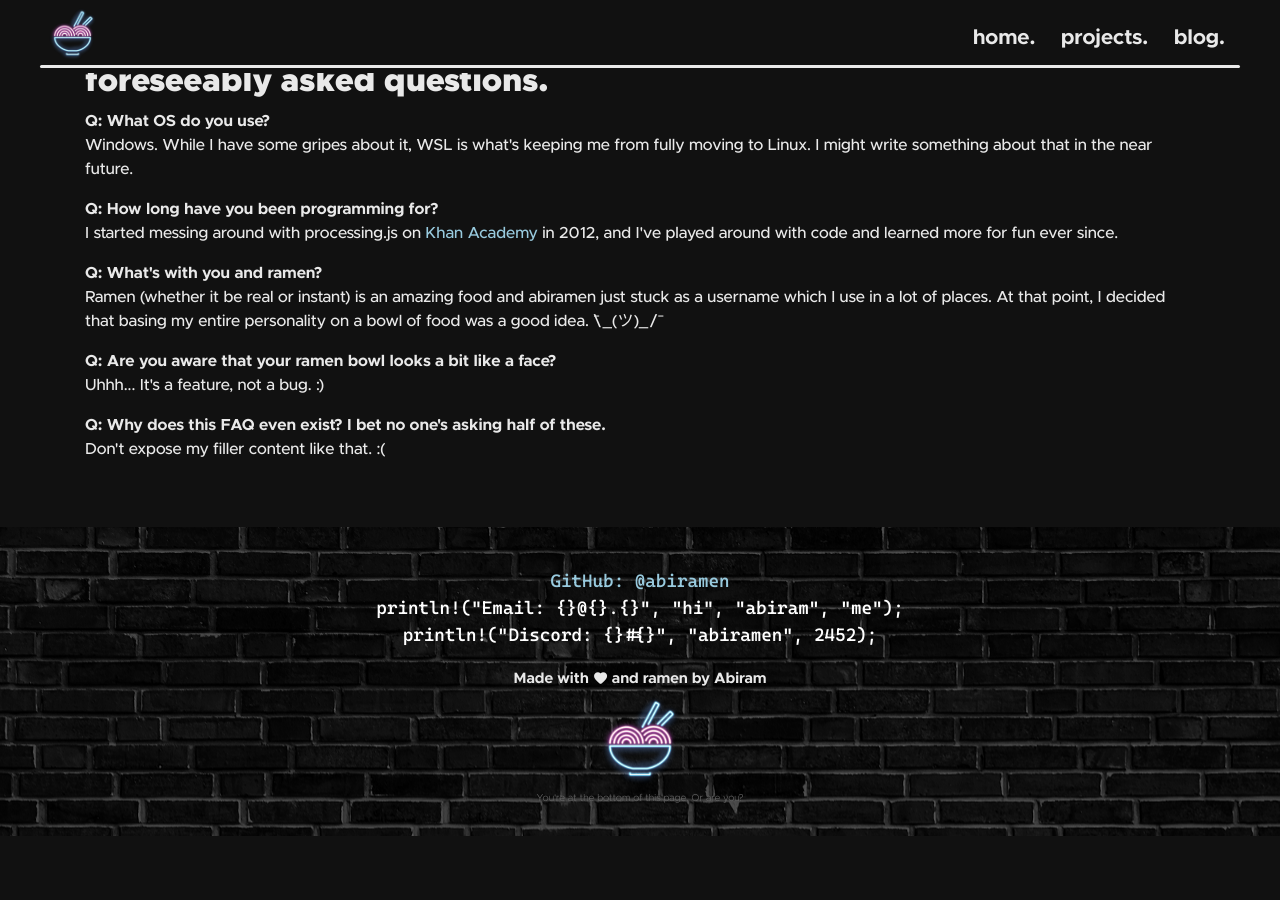
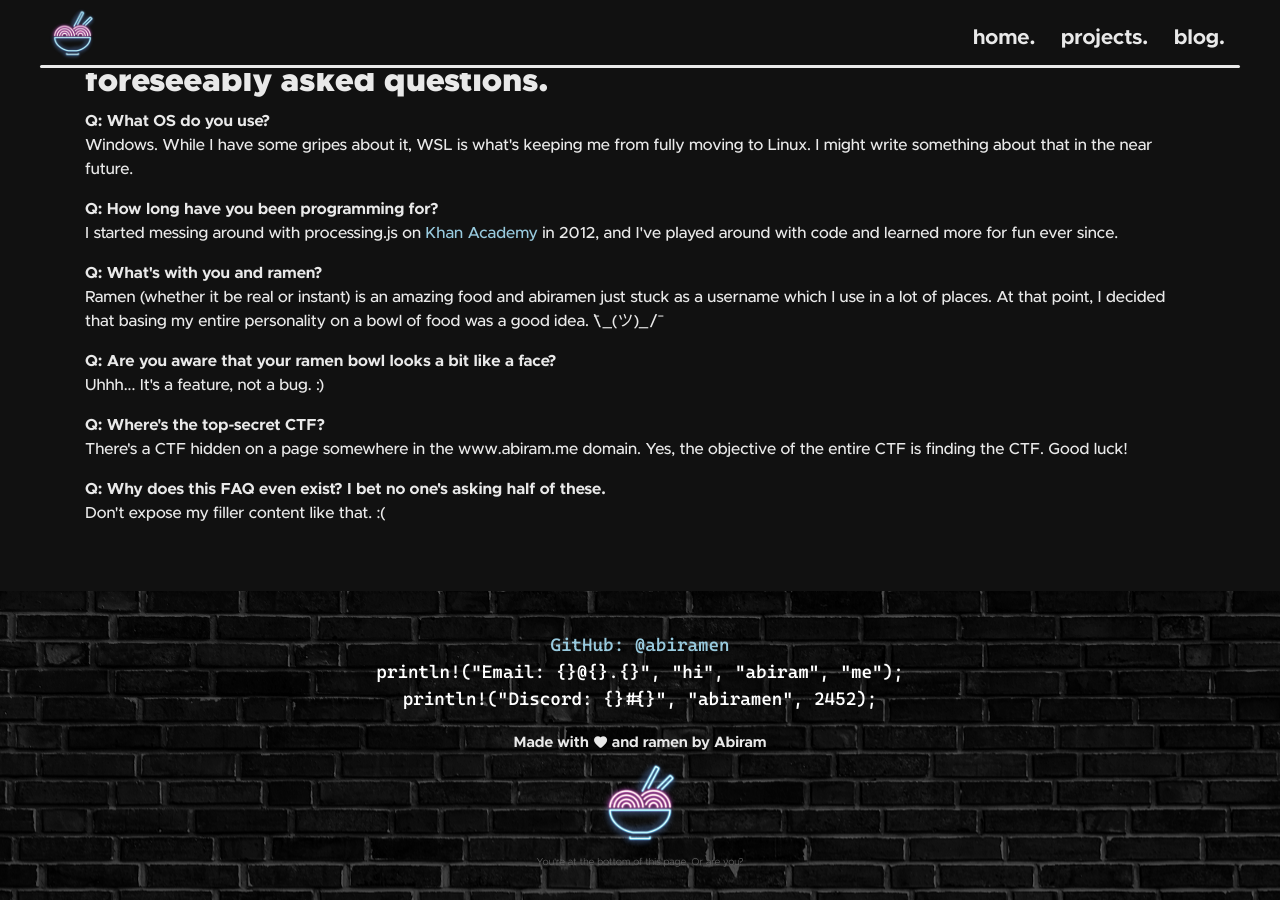
Before and after one commit to jeffreydyao/abiramen.github.io, a Jekyll site: the page built from index.html, in a window 1280 px wide and 900 px high, scrolled down 1857 px. Built offline with Jekyll 4.4.1, drawn with Linux system fonts in a browser that asks for light colours; nearby versions of some CDN libraries; before the commit the page ends 2693 px from its top, so only the background shows below that.

Commit message:
Update FAQ

```diff
--- a/_data/faq.yaml
+++ b/_data/faq.yaml
@@ -10,5 +10,8 @@
 - q: Are you aware that your ramen bowl looks a bit like a face?
   a: Uhhh... It's a feature, not a bug. :)
 
+- q: Where's the top-secret CTF?
+  a: There's a CTF hidden on a page somewhere in the www.abiram.me domain. Yes, the objective of the entire CTF is finding the CTF. Good luck!
+
 - q: Why does this FAQ even exist? I bet no one's asking half of these.
   a: Don't expose my filler content like that. :(
```
